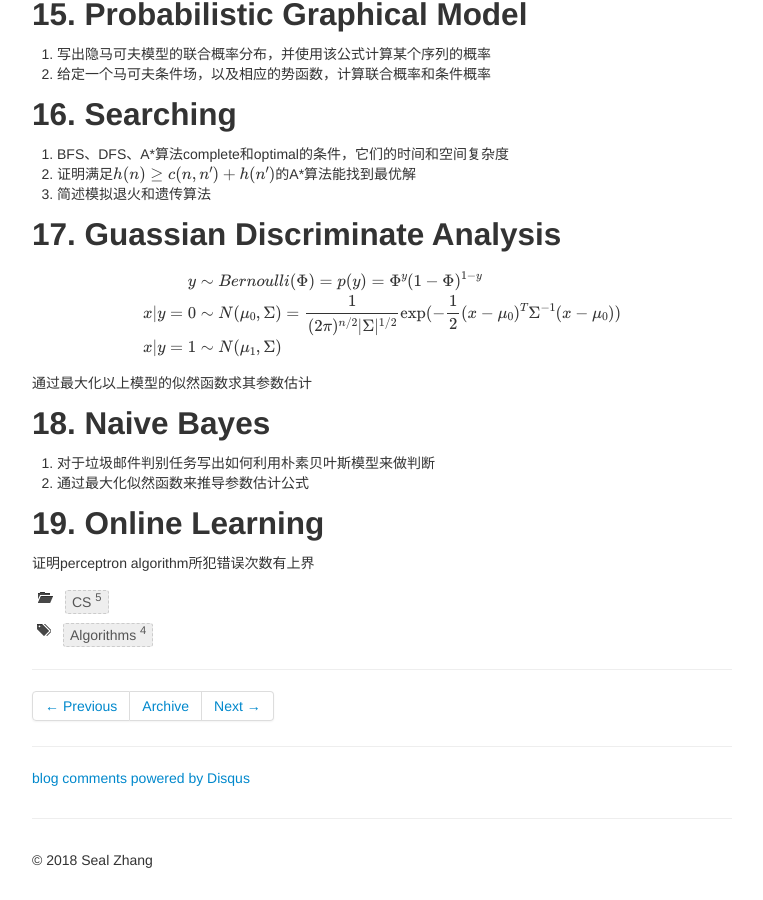
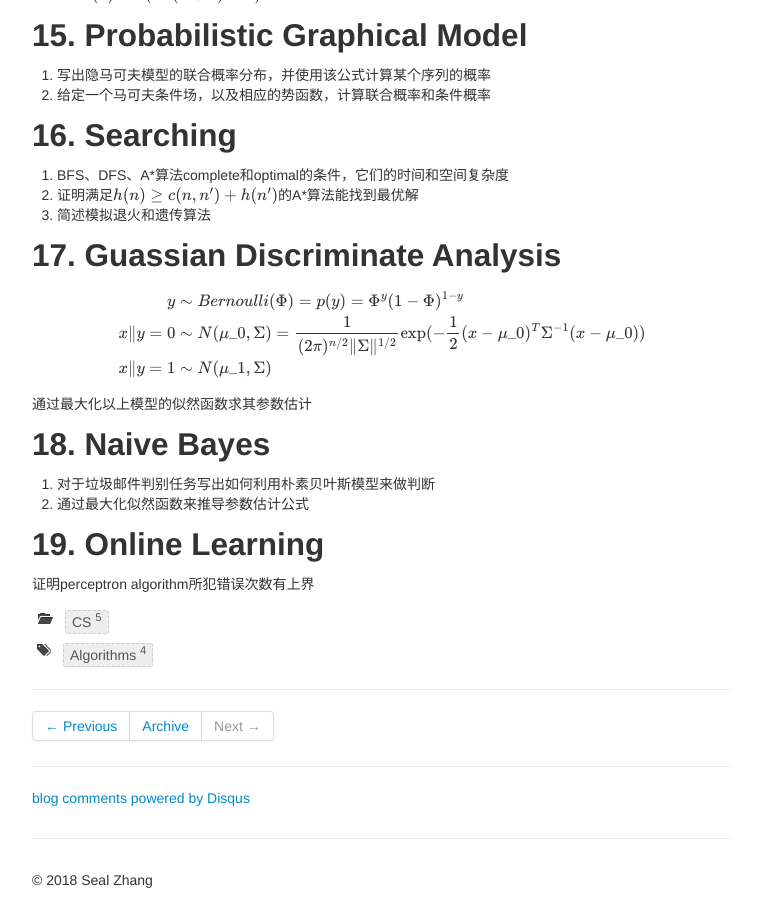
Before and after one commit to zhangchuheng123/zhangchuheng123.github.io, a Jekyll site: the page built from _posts/Programming/2018-04-11-Machine-Learning-Problem-Set.md, in a window 1280 px wide and 900 px high, scrolled down 1974 px. Shown: the whole window, without its empty margins (258-1021 px from the left). Built offline with Jekyll 4.4.1, drawn with Linux system fonts in a browser that asks for light colours; formulas are drawn with MathJax 3; comment, search, counter and statistics services are not loaded; some of the changed text lies outside the part shown.

Commit message:
Correct Latex Notation

```diff
--- a/_posts/Programming/2018-04-06-Machine-Learning-Problem-Set.md
+++ b/_posts/Programming/2018-04-11-Machine-Learning-Problem-Set.md
@@ -20,11 +20,11 @@
 1. 一元线性回归模型$f(x) = w^T x + b$，通过最小化均方误差推导参数的闭式解
 2. 多元线性回归模型$f(X) = W^T X$，通过最小化均方误差推导参数的闭式解
 2. 证明对线性回归模型做牛顿法的更新可以得到其最优解
-3. 线性回归的概率模型$y|x,w \sim \mathcal{N}(wx, \sigma^2)$，通过最大化似然函数求闭式解
+3. 线性回归的概率模型$y\|x,w \sim \mathcal{N}(wx, \sigma^2)$，通过最大化似然函数求闭式解
 
 ## 3. Logistic Regression
 
-1. 假设$\ln \dfrac{p(y=1|x)}{p(y=0|x)} = w^T x + b$，写出在一个数据集上的log-likelihood function
+1. 假设$\ln \dfrac{p(y=1\|x)}{p(y=0\|x)} = w^T x + b$，写出在一个数据集上的log-likelihood function
 2. 通过最大化likelihood function来推导其梯度下降算法的公式
 
 ## 4. Decision Tree
@@ -56,7 +56,7 @@
 
 ## 9. EM Algorithm
 
-1. 通过对$J(c, \mu) = \sum_{i=1}^N ||x^{(i)} - \mu_{c^{(i)}}||^2$做coordinate descent，推导k-mean参数更新公式
+1. 通过对$J(c, \mu) = \sum\_{i=1}^N \|\|x^{(i)} - \mu\_{c^{(i)}}\|\|^2$做coordinate descent，推导k-mean参数更新公式
 1. 推导Gaussian mixture model的EM算法迭代公式；GMM与k-means有什么关系？
 2. 推导一般问题的EM算法迭代公式
 3. 证明EM算法的收敛性
@@ -64,7 +64,7 @@
 ## 10. Ensemble
 
 1. 证明相互独立的N个分类器进行majority voting，错误率随N指数下降（Hoeffding不等式）
-2. 【AdaBoost】简述什么是additive model；通过最小化指数损失函数$L = \mathbb{E}_{x\sim D}[e^{-y f(x)}]$推导AdaBoost的样本权重更新公式
+2. 【AdaBoost】简述什么是additive model；通过最小化指数损失函数$L = \mathbb{E}\_{x\sim D}[e^{-y f(x)}]$推导AdaBoost的样本权重更新公式
 3. 证明bagging能够减小variance；简述随机森林模型
 
 ## 11. Clustering
@@ -106,8 +106,8 @@
 $$
 \begin{aligned}
 y & \sim Bernoulli(\Phi) = p(y) = \Phi^y (1-\Phi)^{1-y} \\
-x|y=0 & \sim N(\mu_0, \Sigma) = \dfrac{1}{(2\pi)^{n/2} |\Sigma|^{1/2}} \exp(-\dfrac{1}{2}(x-\mu_0)^T \Sigma^{-1} (x-\mu_0)) \\
-x|y=1 & \sim N(\mu_1, \Sigma)
+x\|y=0 & \sim N(\mu\_0, \Sigma) = \dfrac{1}{(2\pi)^{n/2} \|\Sigma\|^{1/2}} \exp(-\dfrac{1}{2}(x-\mu\_0)^T \Sigma^{-1} (x-\mu\_0)) \\
+x\|y=1 & \sim N(\mu\_1, \Sigma)
 \end{aligned}
 $$
 
```
